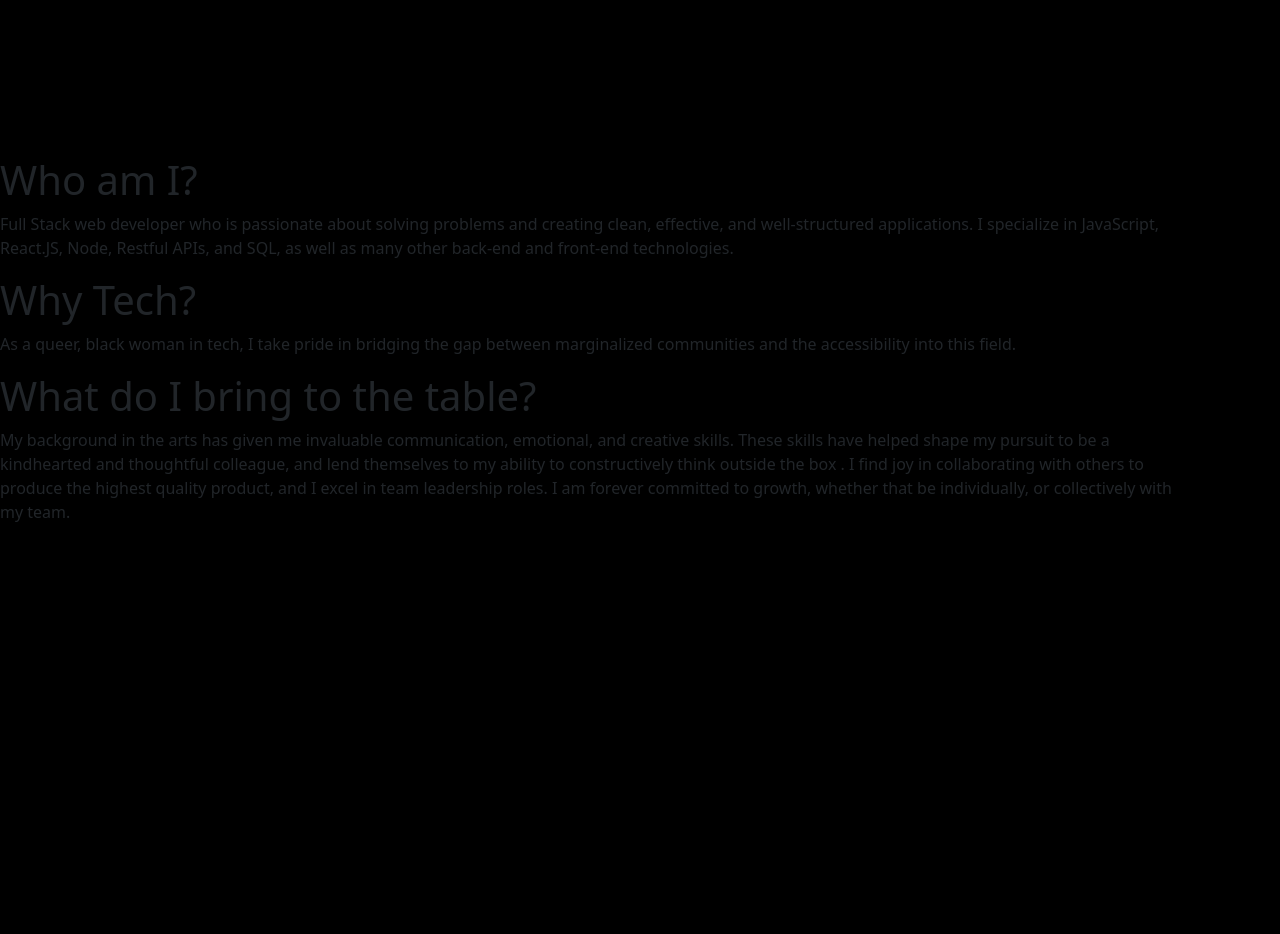
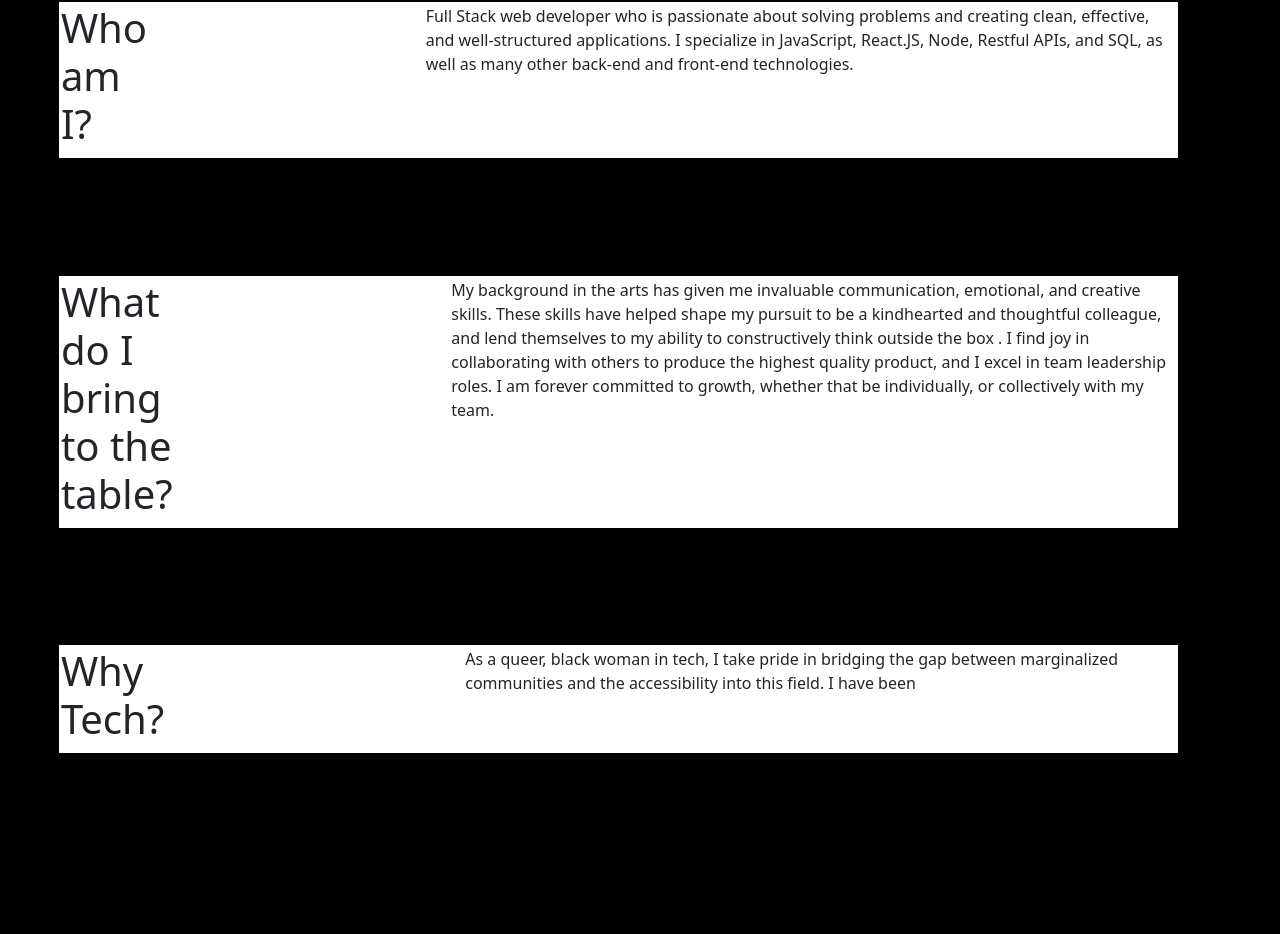
Before and after one commit to Madilyncooper/mcPortfolio, a React (Vite) app: page /about in a window 1280 px wide. Shown: the part 960-1894 px from the top of the page. Built offline with nearby package versions, Linux system fonts and the light colour scheme.

Commit message:
Added bio info and styling to that

```diff
--- a/src/App.css
+++ b/src/App.css
@@ -208,18 +208,46 @@
 .skills {
     display: flex;
     flex-direction: row;
-    margin-top: 45%;
+    margin-top: 43%;
     margin-left: 5%;
 }
 
 
 /* Container bio on About.jsx page */
 .bio {
-    margin-top: 30%;
+    margin-top: 20%;
     margin-right: 8%;
     margin-bottom: 30%;
 }
 
+/* Who, Why and What sections in About.jsx */
+.who,
+.what,
+.why {
+    margin-bottom: 10%;
+    display: flex;
+    border: #fff 2px solid;
+    background-color: white;
+    margin-left: 5%;
+}
+
+/* h1 and p elements for Who, Why and What sections in About.jsx  */
+.who h1,
+.who p,
+.what h1,
+.what p,
+.why p,
+.why h1 {
+background-color: white;
+
+}
+
+/* p element for Who, Why and What sections in About.jsx */
+.who p,
+.what p,
+.why p {
+    margin-left: 25%;
+}
 /* Footer.jsx Container for everything in footer*/
 .footerContainer {
     display: flex;
--- a/src/components/About.jsx
+++ b/src/components/About.jsx
@@ -48,16 +48,6 @@ function About() {
                     </p>
                 </div>
 
-                <div className='why'>
-                <h1>
-                Why Tech?
-                </h1>
-                <p>
-                As a queer, black woman in tech, I take pride in bridging the gap between marginalized
-                communities and the accessibility into this field.
-                </p>
-                </div>
-
                 <div className='what'>
                     <h1>
                         What do I bring to the table?
@@ -71,6 +61,17 @@ function About() {
                         with my team.
                     </p>
                 </div>
+
+                <div className='why'>
+                    <h1>
+                        Why Tech?
+                    </h1>
+                    <p>
+                        As a queer, black woman in tech, I take pride in bridging the gap between marginalized
+                        communities and the accessibility into this field. I have been
+                    </p>
+                </div>
+
             </div>
         </>
     )
```
Lines whose indentation alone changed are shown as unchanged.
